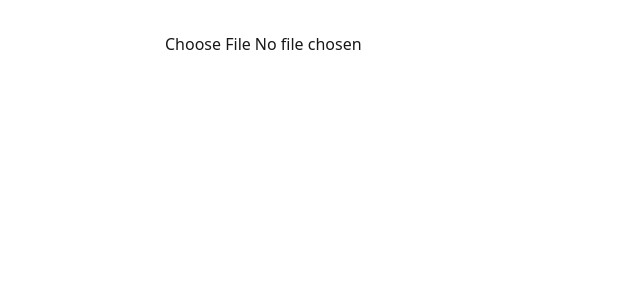
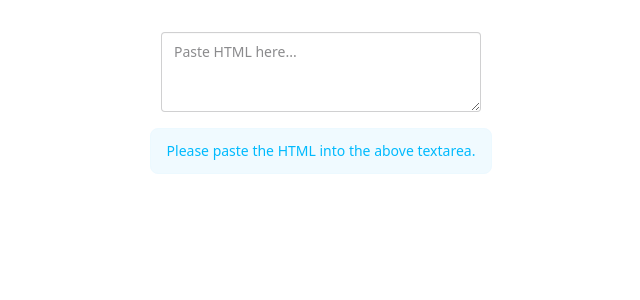
Before and after one commit to DeedleFake/export-standards, a React (Vite) app: page / in a window 1280 px wide. Shown: the top 300 px of the page, without its empty margins (319-959 px from the left). Built offline with nearby package versions, Linux system fonts and the light colour scheme.

Commit message:
implement basic functionality

```diff
--- a/package.json
+++ b/package.json
@@ -11,6 +11,7 @@
   },
   "dependencies": {
     "bun-plugin-tailwind": "^0.1.2",
+    "csv-stringify": "^6.6.0",
     "daisyui": "^5.5.8",
     "react": "^19",
     "react-dom": "^19",
--- a/src/App.tsx
+++ b/src/App.tsx
@@ -1,15 +1,70 @@
-import type { ChangeEvent } from "react";
+import { useState, useMemo, type ChangeEvent } from "react";
 
+import { convertToCSV } from "./converter";
 import "./index.css";
 
 export function App() {
-  const updateLink = async (ev: ChangeEvent<HTMLInputElement>) => {
-    console.dir(ev);
+  const [error, setError] = useState<string | null>(null);
+  const [csv, setCSV] = useState<string | null>(null);
+  const url = useMemo(() => {
+    if (csv == null) {
+      return null;
+    }
+    const file = new File([csv], "standards.csv", { type: "text/csv" });
+    return URL.createObjectURL(file);
+  }, [csv]);
+
+  const updateLink = async (ev: ChangeEvent<HTMLTextAreaElement>) => {
+    try {
+      const text = ev.target.value;
+      if (text === "") {
+        setCSV(null);
+        setError(null);
+        return;
+      }
+
+      setCSV(convertToCSV(text));
+      setError(null);
+    } catch (err) {
+      setError((err as Error).message);
+    }
+  };
+
+  const copy = () => {
+    if (csv == null) {
+      return;
+    }
+    navigator.clipboard.writeText(csv);
   };
 
   return (
-    <div className="flex flex-col items-center gap-2 p-8">
-      <input type="file" onChange={updateLink} />
+    <div className="flex flex-col items-center gap-4 p-8">
+      <textarea
+        className="textarea"
+        placeholder="Paste HTML here..."
+        onChange={updateLink}
+      />
+      <div className="flex flex-row gap-2">
+        {error != null ? (
+          <div className="alert alert-error alert-vertical">
+            <h3 className="font-bold">Failed to convert to CSV:</h3>
+            <div>{error}</div>
+          </div>
+        ) : csv != null && url != null ? (
+          <>
+            <a href={url} role="button" className="btn">
+              Download CSV
+            </a>
+            <button className="btn" onClick={copy}>
+              Copy CSV to Clipboard
+            </button>
+          </>
+        ) : (
+          <div className="alert alert-info alert-soft">
+            Please paste the HTML into the above textarea.
+          </div>
+        )}
+      </div>
     </div>
   );
 }
--- /dev/null
+++ b/src/converter.ts
@@ -0,0 +1,20 @@
+import * as CSV from "csv-stringify/browser/esm/sync";
+
+export function convertToCSV(html: string): string {
+  const tree = new DOMParser().parseFromString(html, "text/html");
+  const rows = Array.from(
+    tree.querySelectorAll<HTMLTableRowElement>(
+      "table#resultTable > tbody > tr",
+    ),
+  );
+  if (rows.length === 0) {
+    throw new Error("could not find table rows");
+  }
+  return CSV.stringify(rows.map(convertRow));
+}
+
+function convertRow(row: HTMLTableRowElement): Array<string> {
+  return Array.from(
+    row.querySelectorAll<HTMLTableCellElement>(":scope > td"),
+  ).map((data) => data.innerText);
+}
```
Also changed, not shown: 7 other files (tests, documents, lock files or other folders).
